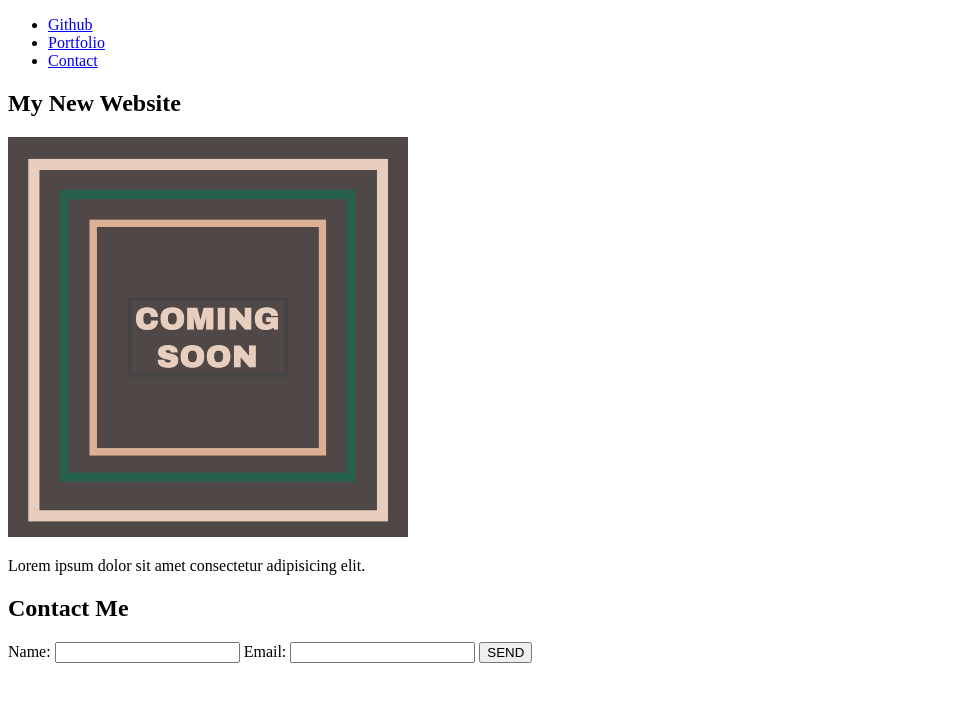
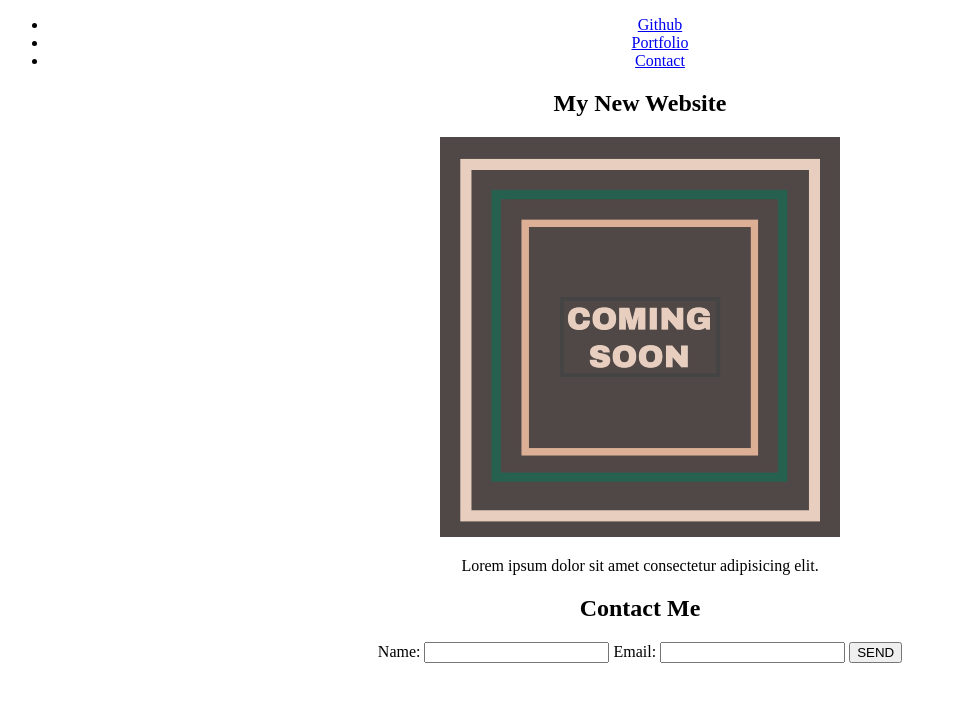
Before and after one commit to Theon87/first-mini-project, a plain HTML site: page index.html in a window 1280 px wide. Shown: the whole page, without its empty margins (0-957 px from the left). Drawn offline with Linux system fonts and the light colour scheme.

Commit message:
fixes first css input

```diff
--- a/assets/style.css
+++ b/assets/style.css
@@ -1,3 +1,3 @@
 * {
-    align: auto
+   text-align: center;
 }
```
